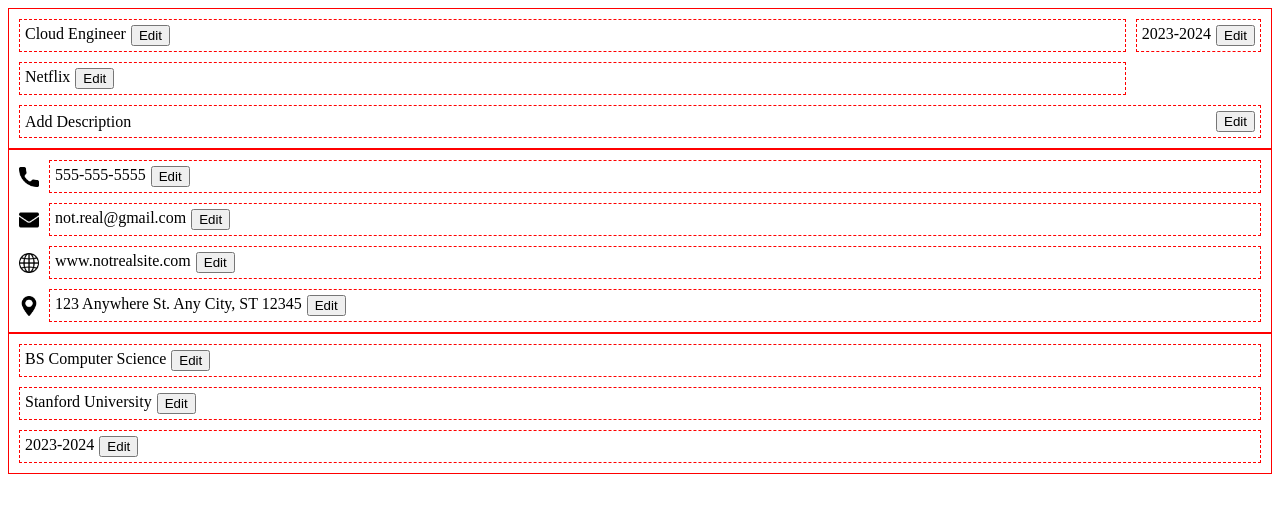
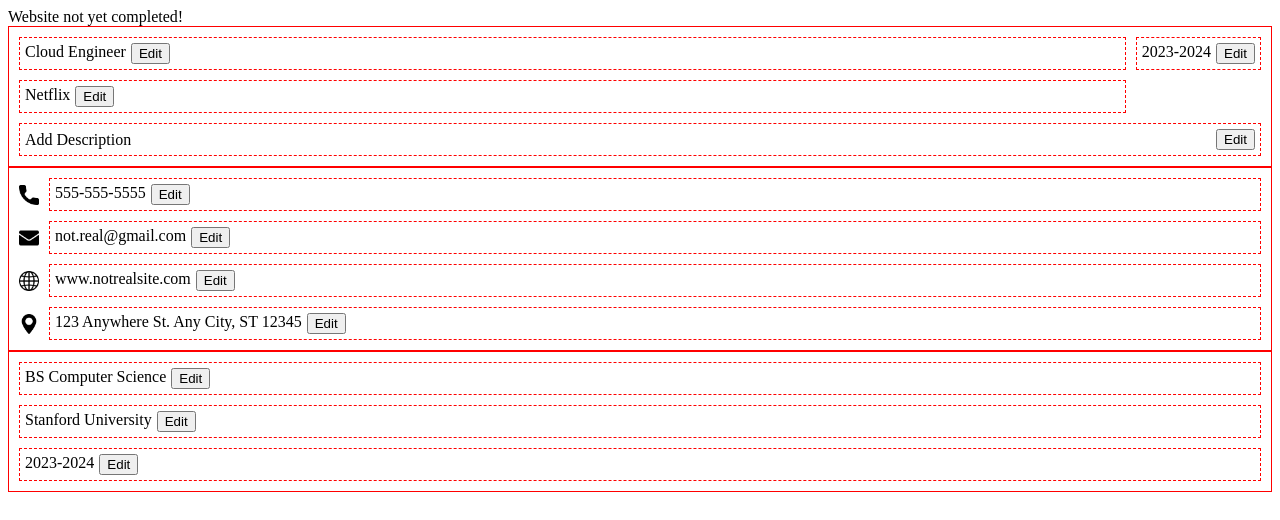
Before and after one commit to Jaizzer/swift-cv, a React (Vite) app: page / in a window 1280 px wide. Shown: the top 520 px of the page. Built offline with nearby package versions, Linux system fonts and the light colour scheme.

Commit message:
feat: Add text that says that the website is not yet completed

```diff
--- a/src/main.jsx
+++ b/src/main.jsx
@@ -7,6 +7,7 @@ import Education from './Education'
 
 ReactDOM.createRoot(document.getElementById('root')).render(
   <React.StrictMode>
+    <div>Website not yet completed!</div>
     <Experience></Experience>
     <Contact></Contact>
     <Education></Education>
```
